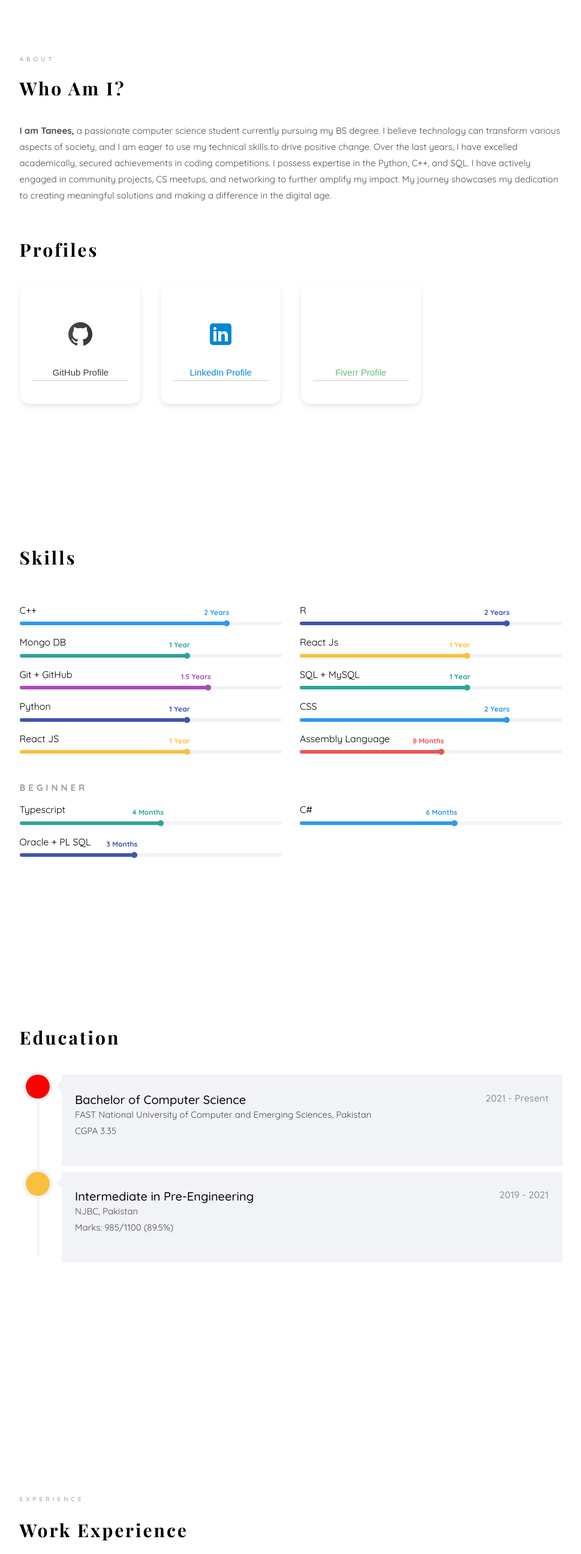
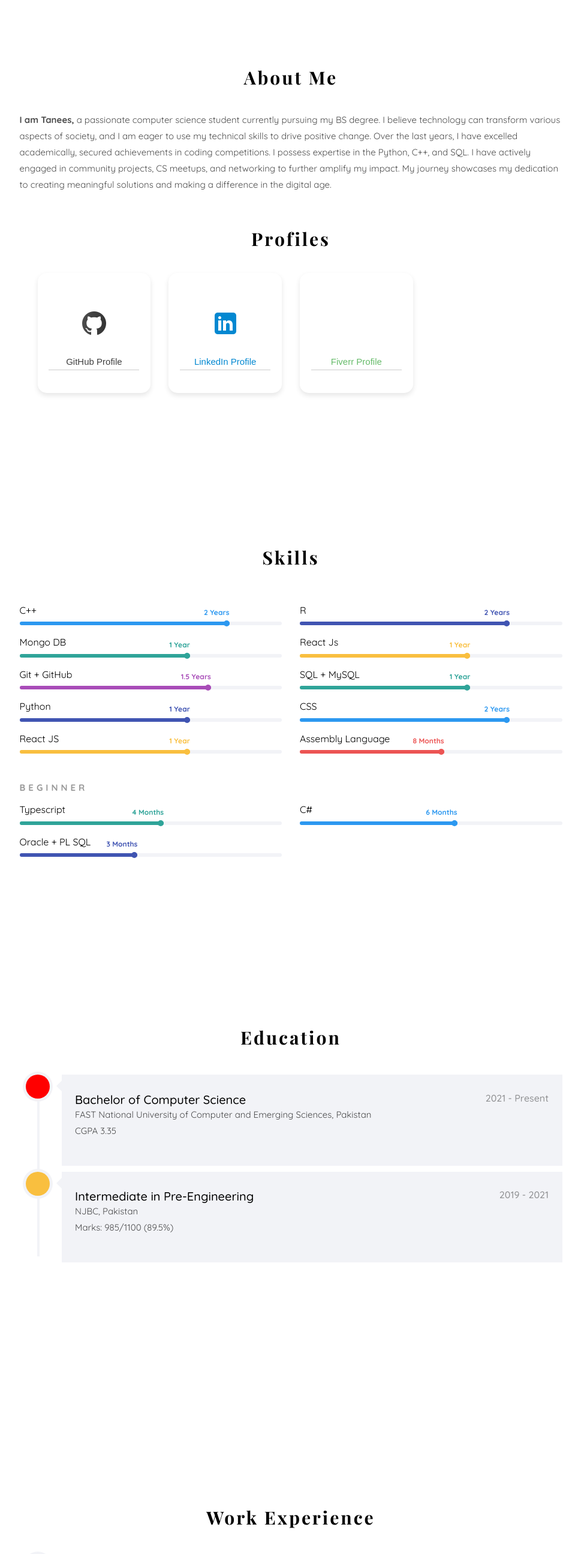
Before and after one commit to Tanees-Ahmad/Ass-4_Portfolio, a plain HTML site: page index.html in a window 1280 px wide. Shown: the part 860-3450 px from the top of the page at 60% size, without its empty margins (305-1274 px from the left). Drawn offline with nearby package versions, Linux system fonts and the light colour scheme; files whose address does not match are found by name; a web font is replaced by a local one.

Commit message:
portfolio code updated

```diff
--- a/css/style.css
+++ b/css/style.css
@@ -536,9 +536,14 @@ body.offcanvas .colorlib-nav-toggle {
   letter-spacing: 3px;
   line-height: 1.8;
   position: relative;
+  text-align: center;
 }
 .colorlib-heading span {
   display: block;
+}
+.row-pro{
+  align-items: center;
+  text-align: center;
 }
 @media screen and (max-width: 768px) {
   .colorlib-heading {
--- a/index.html
+++ b/index.html
@@ -56,7 +56,7 @@
       font-family: Arial, sans-serif;
       display: flex;
       justify-content: center;
-      align-items: center;
+      align-items: centesr;
     }
 
     .card {
@@ -242,8 +242,7 @@
                 <div class="row row-bottom-padded-sm animate-box" data-animate-effect="fadeInLeft">
                   <div class="col-md-12">
                     <div class="about-desc">
-                      <span class="heading-meta" style="margin-bottom: 0.1em !important">About</span>
-                      <h2 class="colorlib-heading">Who Am I?</h2>
+                      <h2 class="colorlib-heading">About me</h2>
                       <p>
                         <strong>I am Tanees,</strong> a passionate computer science student currently pursuing my BS degree. I believe technology can transform various aspects of society, and I am eager to use my technical skills to drive positive change. Over the last years, I have excelled academically, secured achievements in coding competitions. I possess expertise in the Python, C++, and SQL. I have actively engaged in community projects, CS meetups, and networking to further amplify my impact. My journey showcases my dedication to creating meaningful solutions and making a difference in the digital age.
                       </p>
@@ -251,12 +250,12 @@
                   </div>
                 </div>
                 <div class="col-md-12">
-                  <div class="row row-bottom-padded-sm animate-box" data-animate-effect="fadeInLeft">
-                    <div class="row ">
-                      <div class="col-md-12 col-md-offset-3 col-md-pull-3 animate-box" data-animate-effect="fadeInLeft">
+                  <div class="docs-row text-center animate-box " data-animate-effect="fadeInLeft">
+                    <div class="row-pro text-center">
+                      <div class="col-md-12 text-center animate-box" data-animate-effect="fadeInLeft">
                         <h2 class="colorlib-heading animate-box">Profiles</h2>
                       </div>
-                      <div class="col-sm-3 animate-box" style="margin-bottom: 2em" data-animate-effect="fadeInLeft">
+                      <div class="docss col-sm-3 animate-box" style="margin-bottom: 2em " data-animate-effect="fadeInLeft">
                         <a class="card-profiles" target="_blank" href="https://github.com/Tanees04">
                           <div class="card">
                             <div class="icon">
@@ -305,8 +304,8 @@
         <section class="colorlib-skills" data-section="skills">
           <div class="colorlib-narrow-content">
             <div class="row">
-              <div class="col-md-6 col-md-offset-3 col-md-pull-3 animate-box" data-animate-effect="fadeInLeft">
-                <h2 class="colorlib-heading animate-box" style="font-size: 3rem">
+              <div data-animate-effect="fadeInLeft">
+                <h2 class="colorlib-heading text-center" style="font-size: 3rem ">
                   Skills
                 </h2>
               </div>
@@ -475,7 +474,7 @@
         <section class="colorlib-education" data-section="education">
           <div class="colorlib-narrow-content">
             <div class="row">
-              <div class="col-md-6 col-md-offset-3 col-md-pull-3 animate-box" data-animate-effect="fadeInLeft">
+              <div data-animate-effect="fadeInLeft">
                 <h2 class="colorlib-heading animate-box">Education</h2>
               </div>
             </div>
@@ -530,8 +529,7 @@
         <section class="colorlib-experience" data-section="experience">
           <div class="colorlib-narrow-content">
             <div class="row">
-              <div class="col-md-6 col-md-offset-3 col-md-pull-3 animate-box" data-animate-effect="fadeInLeft">
-                <span class="heading-meta">Experience</span>
+              <div data-animate-effect="fadeInLeft">
                 <h2 class="colorlib-heading animate-box">Work Experience</h2>
               </div>
             </div>
@@ -575,7 +573,7 @@
 
           <div class="colorlib-narrow-content">
             <div class="row">
-              <div class="col-md-6 col-md-offset-3 col-md-pull-3 animate-box" data-animate-effect="fadeInLeft">
+              <div data-animate-effect="fadeInLeft">
                 <h2 class="colorlib-heading animate-box">Other Experiences</h2>
               </div>
             </div>
@@ -640,7 +638,7 @@
         <section class="colorlib-experience" data-section="awards">
           <div class="colorlib-narrow-content">
             <div class="row">
-              <div class="col-md-6 col-md-offset-3 col-md-pull-3 animate-box" data-animate-effect="fadeInLeft">
+              <div data-animate-effect="fadeInLeft">
                 <h2 class="colorlib-heading animate-box">Honors</h2>
               </div>
             </div>
@@ -690,7 +688,7 @@
         <section class="colorlib-work" data-section="work">
           <div class="colorlib-narrow-content">
             <div class="row">
-              <div class="col-md-6 col-md-offset-3 col-md-pull-3 animate-box" data-animate-effect="fadeInLeft">
+              <div data-animate-effect="fadeInLeft">
                 <h2 class="colorlib-heading animate-box">Projects</h2>
               </div>
             </div>
@@ -803,8 +801,7 @@
         <section class="colorlib-contact" data-section="contact">
           <div class="colorlib-narrow-content">
             <div class="row">
-              <div class="col-md-6 col-md-offset-3 col-md-pull-3 animate-box" data-animate-effect="fadeInLeft">
-                <span class="heading-meta">Get in Touch</span>
+              <div data-animate-effect="fadeInLeft">
                 <h2 class="colorlib-heading">Contact</h2>
               </div>
             </div>
```
